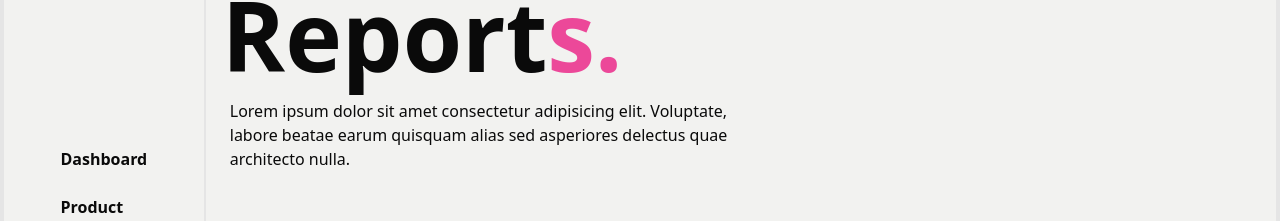
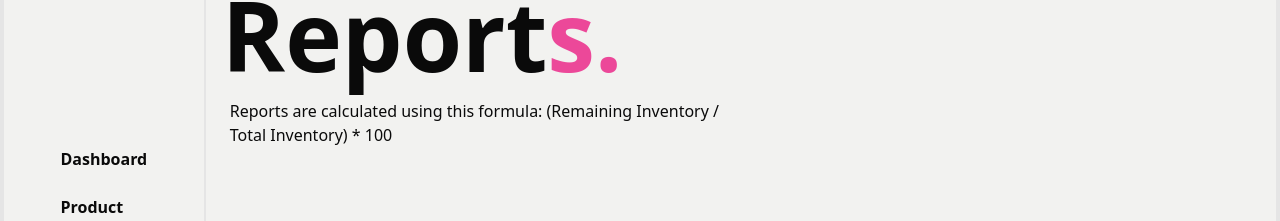
Before and after one commit to reydelshit/jed-inventory, a React (Vite) app: page /reports in a window 1280 px wide. Shown: the part 153-374 px from the top of the page. Built offline with nearby package versions, Linux system fonts and the light colour scheme; no server answers.

Commit message:
oh added reports

```diff
--- a/src/components/pages/Reports.tsx
+++ b/src/components/pages/Reports.tsx
@@ -74,7 +74,7 @@ export default function Reports() {
       <PageHeader
         title="Reports"
         display="false"
-        description="    Lorem ipsum dolor sit amet consectetur adipisicing elit. Voluptate, labore beatae earum quisquam alias sed asperiores delectus quae architecto nulla."
+        description="Reports are calculated using this formula: (Remaining Inventory / Total Inventory) * 100"
       />
 
       <div className="border-2 mt-[5rem] flex justify-between w-full">
```
